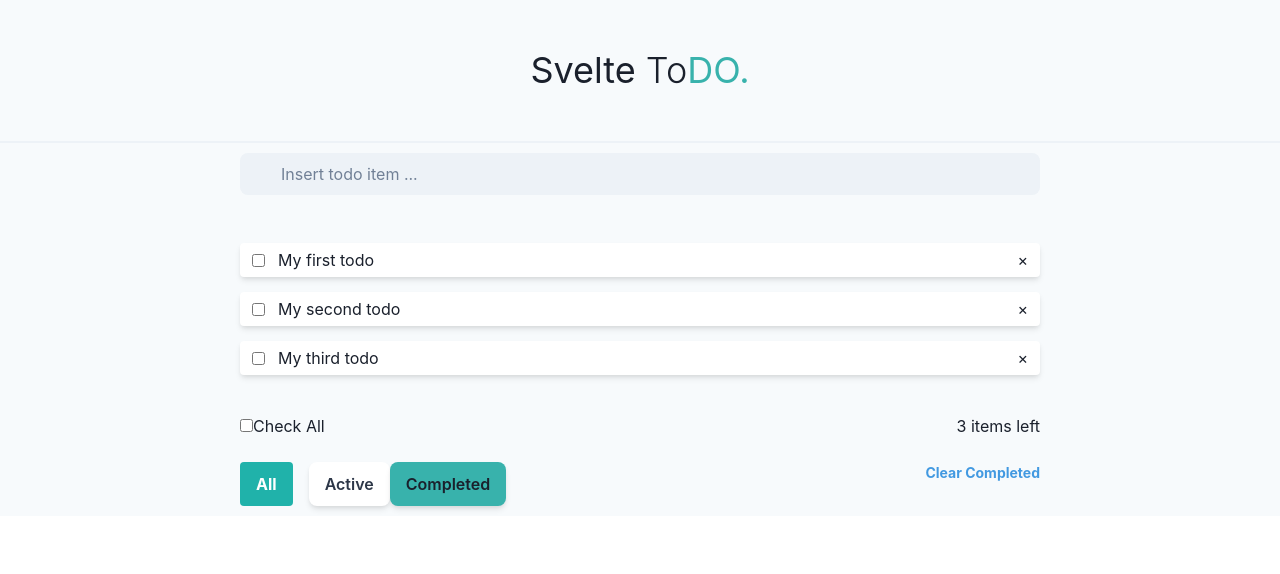
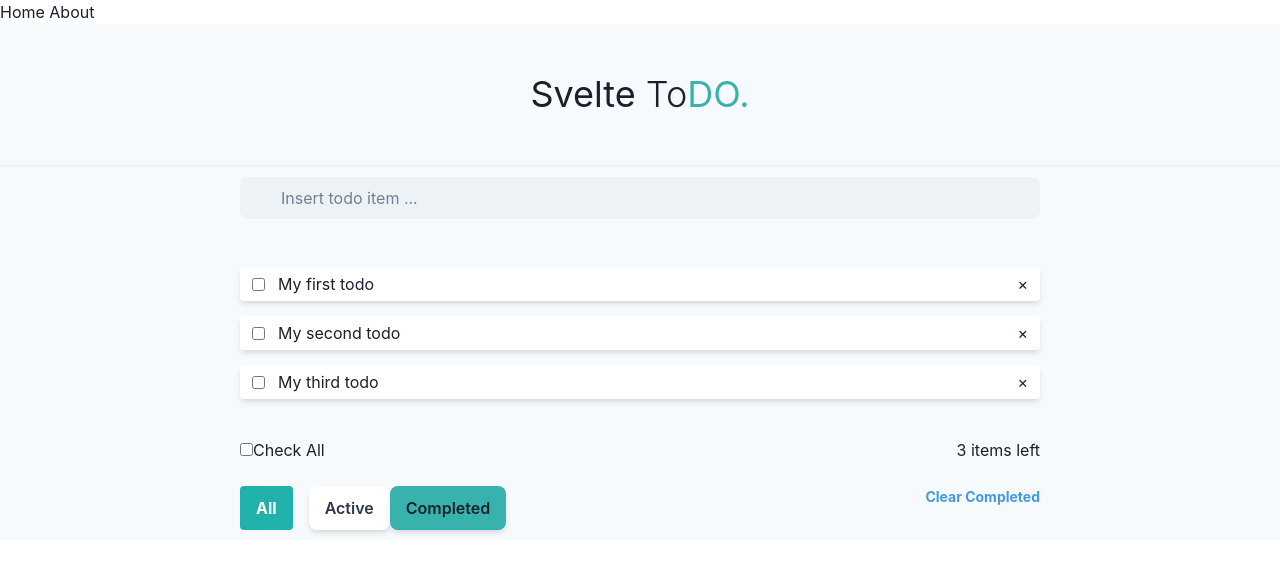
Before and after one commit to one-aalam/svelte-todo, a Svelte app: page / in a window 1280 px wide. Shown: the top 574 px of the page. Built offline with nearby package versions, Linux system fonts and the light colour scheme; some icons are missing.

Commit message:
Add routing library

```diff
--- a/package.json
+++ b/package.json
@@ -16,7 +16,8 @@
   },
   "dependencies": {
     "sirv-cli": "^0.4.4",
-    "svelte-awesome": "^2.2.0"
+    "svelte-awesome": "^2.2.0",
+    "svelte-routing": "^1.4.0"
   },
   "scripts": {
     "build": "npm run build:tailwind && rollup -c",
--- a/src/App.svelte
+++ b/src/App.svelte
@@ -1,6 +1,10 @@
 <script>
     // import { fetch } from './libs/fetch';
-    import Fetch from "./components/Fetch.svelte";
+    import { Router, Route } from "svelte-routing";
+    import NavLink from "./components/NavLink.svelte";
+    import About from "./pages/About.svelte";
+    import Home from "./pages/Home.svelte";
+    // import Fetch from "./components/Fetch.svelte";
     import TodoItems from './components/TodoItems.svelte';
 
     // var payload = {};
@@ -24,11 +28,21 @@
     // .catch(function(error) {
     //     console.log(error);
     // });
+    export let url = "";
 </script>
-<div>
-   <div class="bg-gray-100 pt-24 lg:pt-0">
-      <TodoItems />
-    </div>
+
+<Router url="{url}">
+  <nav>
+    <NavLink to="/">Home</NavLink>
+    <NavLink to="about">About</NavLink>
+  </nav>
+  <div>
+    <Route path="about" component="{About}" />
+    <!-- <Route path="blog/*" component="{Blog}" /> -->
+    <Route path="/" component="{Home}" />
+  </div>
+</Router>
+
     <!-- <Fetch url="https://jsonplaceholder.typicode.com/todos" let:data>
           <h1>A list of todos</h1>
             <ul>
@@ -37,4 +51,3 @@
                 {/each}
             </ul>
     </Fetch> -->
-</div>
--- /dev/null
+++ b/src/components/NavLink.svelte
@@ -0,0 +1,16 @@
+<script>
+  import { Link } from "svelte-routing";
+  export let to = "";
+  function getProps({ location, href, isPartiallyCurrent, isCurrent }) {
+    const isActive = href === "/" ? isCurrent : isPartiallyCurrent || isCurrent;
+    // The object returned here is spread on the anchor element's attributes
+    if (isActive) {
+      return { class: "active" };
+    }
+    return {};
+  }
+</script>
+
+<Link to="{to}" getProps="{getProps}">
+  <slot />
+</Link>
--- /dev/null
+++ b/src/pages/About.svelte
@@ -0,0 +1,10 @@
+<script>
+</script>
+
+<style>
+</style>
+
+
+<div class="todo-item max-w-sm w-full lg:max-w-full lg:flex bg-white px-3 py-1 shadow-md rounded">
+    About
+</div>
--- /dev/null
+++ b/src/pages/Home.svelte
@@ -0,0 +1,13 @@
+<script>
+    import TodoItems from '../components/TodoItems.svelte';
+</script>
+
+<style>
+</style>
+
+
+<div>
+   <div class="bg-gray-100 pt-24 lg:pt-0">
+      <TodoItems />
+    </div>
+</div>
```
Also changed, not shown: 1 other file (tests, documents, lock files or other folders).
